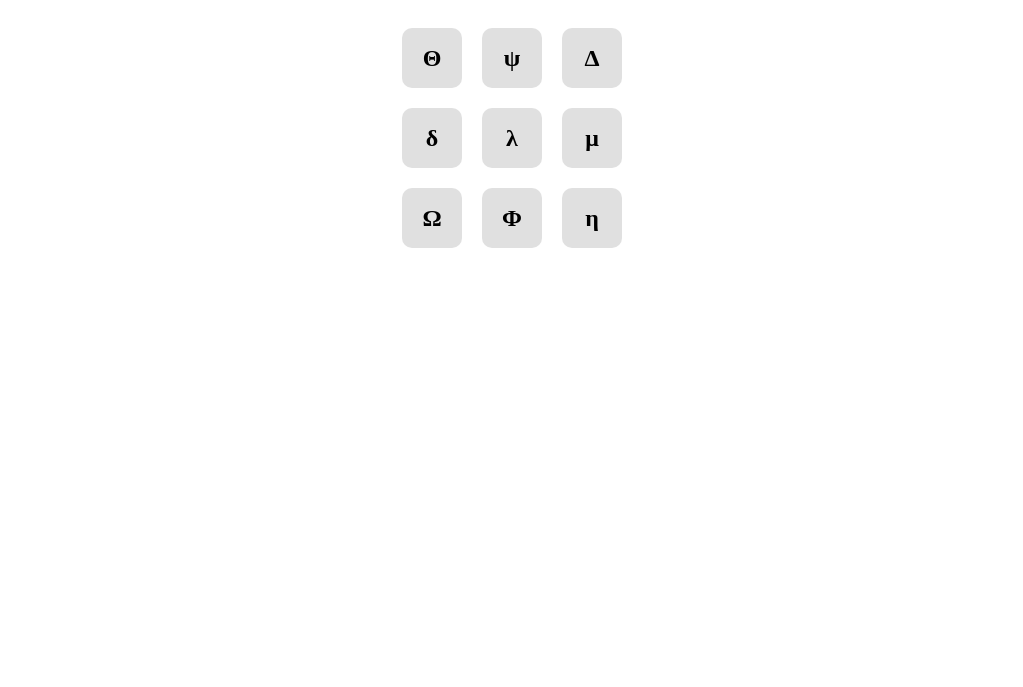
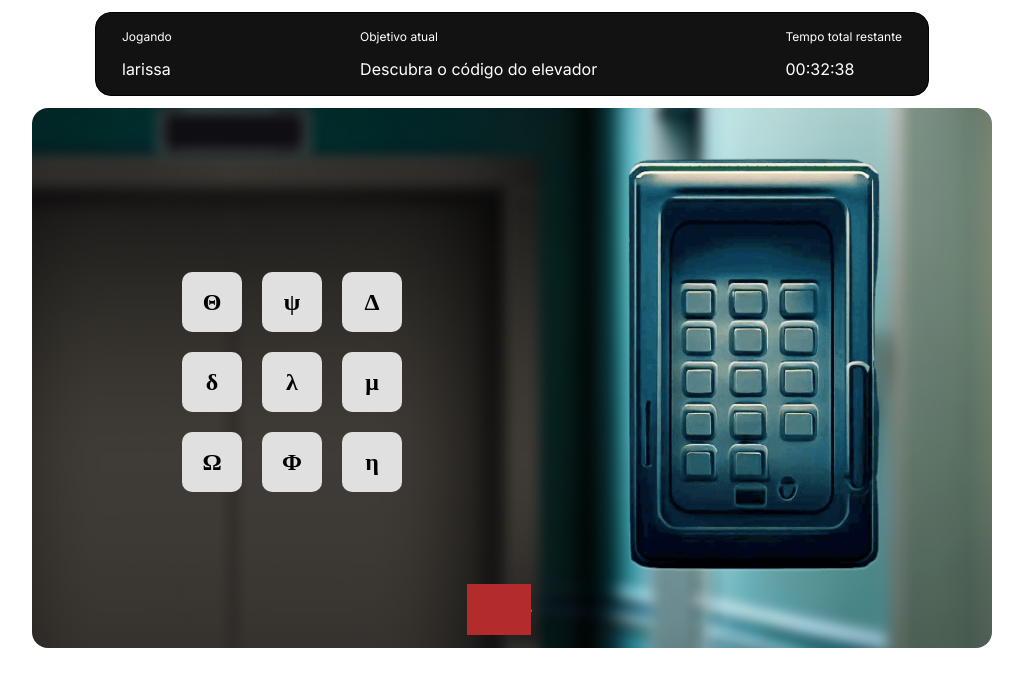
Before and after one commit to ezbecker/ScapeRoom, a PHP site: page /puzzleTeclado.php?idPuzzle=2 in a window 1280 px wide. Shown: the top 687 px of the page, without its empty margins (128-1151 px from the left). Run offline with PHP 8.4, Linux system fonts and the light colour scheme; a user stored in the database is signed in; data comes from the database, SQL or seed files in the repository.

Commit message:
puzzles estilizados

```diff
--- a/js/redirecionarPags.js
+++ b/js/redirecionarPags.js
@@ -46,3 +46,7 @@ function redirecionarSetaSairRoom1() {
 function redirecionarLixo() {
     window.location.replace('http://localhost/scaperoom/view/puzzleLixo.php');
 }
+
+function redirecionarTeclado() {
+    window.location.replace('http://localhost/scaperoom/view/puzzleTeclado.php?idPuzzle=' + idPuzzle);
+}
--- a/view/cenario1.php
+++ b/view/cenario1.php
@@ -5,6 +5,7 @@
     <?php
     if ($pagina == 10) {
         echo '<img src="../scenarios/scenario1/corridor/corridor1.png">';
+        echo '<div id="areaClicavelTeclado" onclick="salvarTempo(); redirecionarTeclado()"></div>';
         echo '<div id="room1" onclick="salvarTempo(); redirecionarPagina(11)"></div>';
         echo '<div id="room2" onclick="salvarTempo(); redirecionarPagina(13)"></div>';
         echo '<div id="room3" onclick="salvarTempo(); redirecionarPagina(16)"></div>';
--- a/view/css/areasClicaveis.css
+++ b/view/css/areasClicaveis.css
@@ -210,3 +210,13 @@
     cursor: pointer;
     background-color: rgb(179, 44, 44);
 }
+
+#areaClicavelTeclado{
+    position: absolute;
+    width: 1.5em;
+    height: 2em;
+    margin-left: 560px;
+    top: 23em;
+    cursor: pointer;
+    background-color: rgb(179, 44, 44);
+}
--- a/view/css/frame.css
+++ b/view/css/frame.css
@@ -45,3 +45,8 @@ img {
   letter-spacing: 0.5px;
   color: #FFFFFF;
 }
+
+.container {
+  margin-left: 100px;
+  margin-top: -400px;
+}
--- a/view/puzzleTeclado.php
+++ b/view/puzzleTeclado.php
@@ -1,8 +1,22 @@
 <!DOCTYPE html>
 <html>
 <?php
+require_once "../controller/userAutenticado.php";
+require_once "../model/pegarIdUsuario.php";
 require_once "../model/conexao.php";
+
 $idPuzzle = $_GET["idPuzzle"];
+$query = "SELECT * FROM partida WHERE idUsuario = $idUsuario ORDER BY idPartida DESC LIMIT 1";
+$stmt = mysqli_prepare($conectado, $query);
+mysqli_stmt_execute($stmt);
+$result = mysqli_stmt_get_result($stmt);
+$row = mysqli_fetch_assoc($result);
+$tempo = $row["tempo"];
+$idPartida = $row["idPartida"];
+$totalSegundos = array_reduce(explode(':', $tempo), function ($total, $tempo) {
+    return $total * 60 + $tempo;
+}, 0);
+
 $query = "SELECT * FROM puzzle WHERE idPuzzle =" . $idPuzzle;
 $stmt = mysqli_prepare($conectado, $query);
 mysqli_stmt_execute($stmt);
@@ -20,9 +34,41 @@ if (mysqli_num_rows($result) === 1) {
 <head>
   <title>Puzzle do Teclado</title>
   <link rel="stylesheet" href="css/puzzleTeclado.css">
+  <link rel="stylesheet" href="css/game.css">
+  <link href="https://fonts.googleapis.com/css2?family=Inter&display=swap" rel="stylesheet">
+  <link rel="stylesheet" href="css/areasClicaveis.css">
+  <link rel="stylesheet" href="css/frame.css">
 </head>
 
 <body>
+  <div class="data">
+    <div class="playing">
+      <h1>Jogando</h1>
+      <p><?php echo $nome; ?></p>
+    </div>
+
+    <div class="goal">
+      <h1>Objetivo atual</h1>
+      <p>Descubra o código do elevador</p>
+    </div>
+
+    <div class="time">
+      <h1>Tempo total restante</h1>
+      <?php
+        echo '<p id="cronometro"></p>'
+      ?>
+    </div>
+  </div>
+
+  <script>
+    var tempoRestante = <?php echo $totalSegundos; ?>;
+  </script>
+
+  <div class="iframe-container">
+    <img src="../scenarios/scenario1/corridor/puzzleTeclado.png">
+    <?php
+      echo '<div id="areaClicavelSetaBaixo" onclick="salvarTempo(); redirecionarPagina(10)"></div>';
+    ?>
     <div class="container">
       <div class="button" data-symbol="1">Θ</div>
       <div class="button" data-symbol="2">ψ</div>
@@ -33,6 +79,7 @@ if (mysqli_num_rows($result) === 1) {
       <div class="button" data-symbol="7">Ω</div>
       <div class="button" data-symbol="8">Φ</div>
       <div class="button" data-symbol="9">η</div>
+    </div>
   </div>
 
   <script type="text/javascript">
@@ -92,3 +139,9 @@ if (mysqli_num_rows($result) === 1) {
 </body>
 
 </html>
+<script>
+    var idPuzzle = <?php echo $idPuzzle; ?>;
+    var idPartida = <?php echo $idPartida; ?>;
+</script>
+<script src="../js/cronometro.js"></script>
+<script src="../js/redirecionarPags.js"></script>
```
Also changed, not shown: scenarios/scenario1/corridor/puzzleTeclado.png (added). Lines whose indentation alone changed are shown as unchanged.
